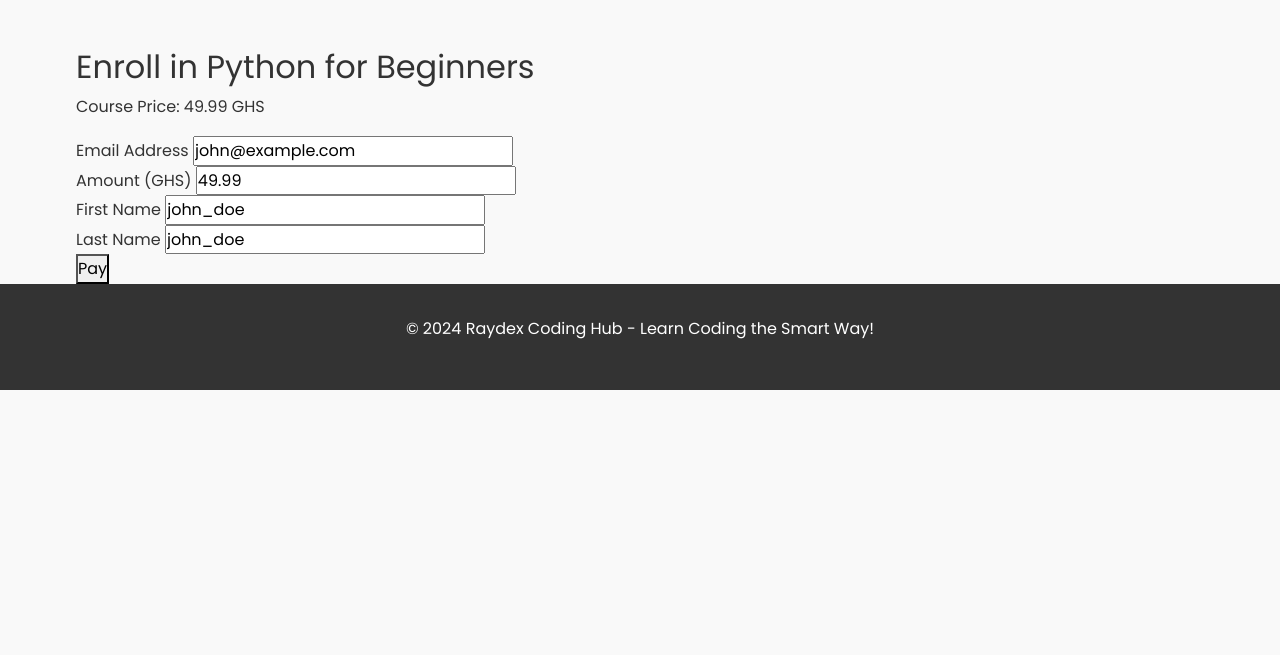
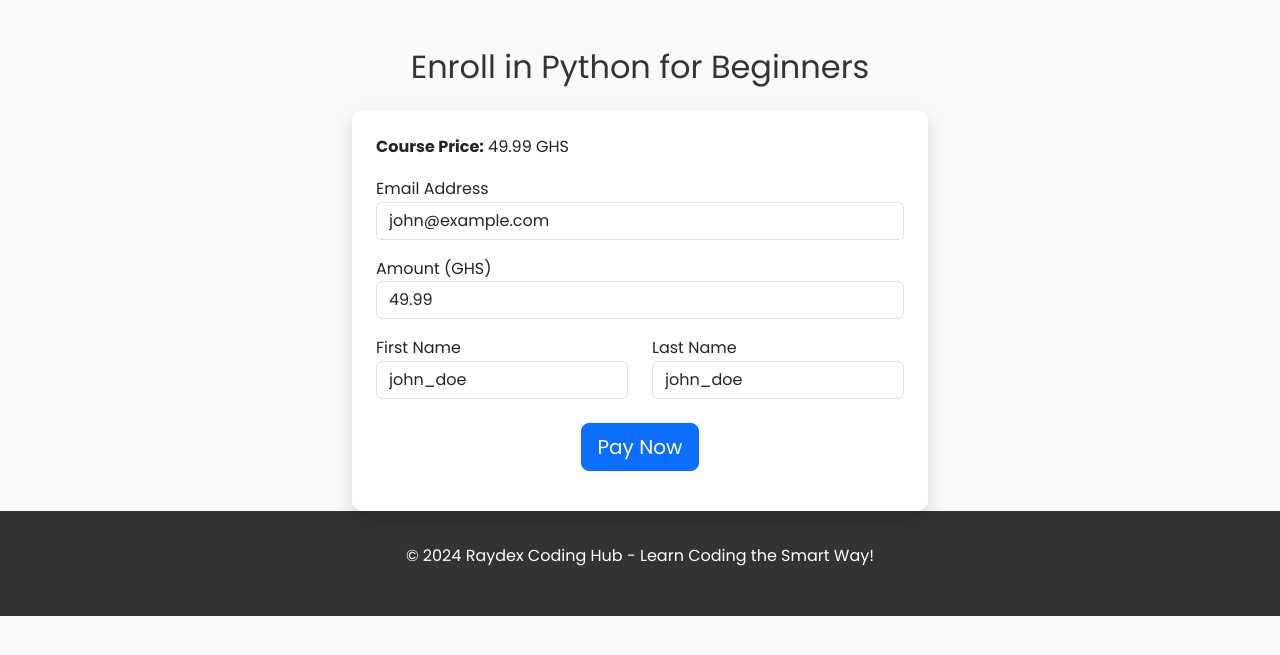
Before and after one commit to samarhy12/Raydex-Coding-Hub, a Flask app: page /course/1/enroll in a window 1280 px wide. Shown: the part 65-720 px from the top of the page. Run offline with Flask 3, Linux system fonts and the light colour scheme; a user stored in the database is signed in; some libraries are stand-ins or nearby versions.

Commit message:
version 3

```diff
--- a/app.py
+++ b/app.py
@@ -360,7 +360,7 @@
             return jsonify({"success": False, "message": "Payment verification failed"}), 400
 
     # If it's a GET request, show the payment form
-    return render_template('enroll.html', course=course)
+    return render_template('enroll.html', course=course, user=current_user)
 
 # Lesson Route
 # Route to mark lesson as completed
--- a/templates/enroll.html
+++ b/templates/enroll.html
@@ -1,70 +1,89 @@
 {% extends "base.html" %} {% block content %}
 <div class="container mt-5">
-  <h2>Enroll in {{ course.title }}</h2>
-  <p>Course Price: {{ course.price }} GHS</p>
+  <h2 class="text-center mb-4">Enroll in {{ course.title }}</h2>
+  <div class="card p-4 shadow">
+    <p><strong>Course Price:</strong> {{ course.price }} GHS</p>
     <form id="paymentForm">
       <div class="form-group">
         <label for="email-address">Email Address</label>
         <input
           type="email"
+          class="form-control"
           id="email-address"
           value="{{ current_user.email }}"
           required
           readonly
         />
       </div>
-    <div class="form-group">
+      <div class="form-group mt-3">
         <label for="amount">Amount (GHS)</label>
         <input
           type="number"
+          class="form-control"
           id="amount"
           value="{{ course.price }}"
           required
           readonly
         />
       </div>
+      <div class="row mt-3">
+        <div class="col-md-6">
           <div class="form-group">
             <label for="first-name">First Name</label>
             <input
               type="text"
+              class="form-control"
               id="first-name"
               value="{{ current_user.username.split()[0] }}"
               required
               readonly
             />
           </div>
+        </div>
+        <div class="col-md-6">
           <div class="form-group">
             <label for="last-name">Last Name</label>
             <input
               type="text"
+              class="form-control"
               id="last-name"
               value="{{ current_user.username.split()[-1] }}"
               required
               readonly
             />
           </div>
-    <div class="form-submit">
-      <button type="button" id="payButton">Pay</button>
+        </div>
+      </div>
+      <div class="form-submit mt-4 text-center">
+        <button type="button" id="payButton" class="btn btn-primary btn-lg">
+          Pay Now
+        </button>
       </div>
     </form>
-  <div id="paymentResponse"></div>
+    <div id="paymentResponse" class="mt-3"></div>
   </div>
+</div>
+
+<!-- Paystack and custom JS -->
 <script src="https://js.paystack.co/v1/inline.js"></script>
 <script>
   document.addEventListener("DOMContentLoaded", function () {
     const payButton = document.getElementById("payButton");
+    if (payButton) {
+      payButton.removeEventListener("click", payWithPaystack, false); // Avoid duplicate listeners
       payButton.addEventListener("click", payWithPaystack, false);
+    }
   });
 
   function payWithPaystack(e) {
     e.preventDefault();
-
     let handler = PaystackPop.setup({
       key: "pk_test_de43b037d93eee9a134a3fe2b2d0e4b30c53b2ea", // Replace with your PUBLIC key
       email: document.getElementById("email-address").value,
       amount: document.getElementById("amount").value * 100,
       currency: "GHS",
-      ref: "" + Math.floor(Math.random() * 1000000000 + 1),
+      ref:
+        "" + Math.floor(Math.random() * 1000000000 + 1) + new Date().getTime(), // Unique ref
       callback: function (response) {
         var reference = response.reference;
         console.log("Payment complete! Reference: " + reference);
@@ -116,9 +135,11 @@
     const pathParts = window.location.pathname.split("/");
     return pathParts[pathParts.indexOf("course") + 1];
   }
+</script>
 
-  function getCsrfToken() {
-    return document.querySelector('input[name="csrf_token"]').value;
+<style>
+  .container {
+    max-width: 600px;
   }
-</script>
+</style>
 {% endblock %}
```
Also changed, not shown: static/js/payment.js (+3 -9 lines), instance/site.db, 1 other file. Lines whose indentation alone changed are shown as unchanged.
